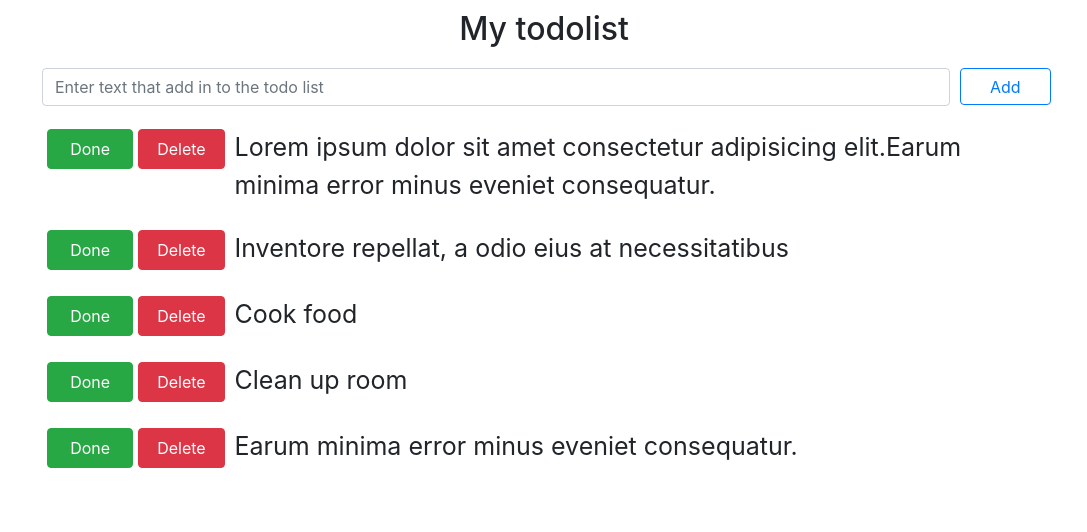
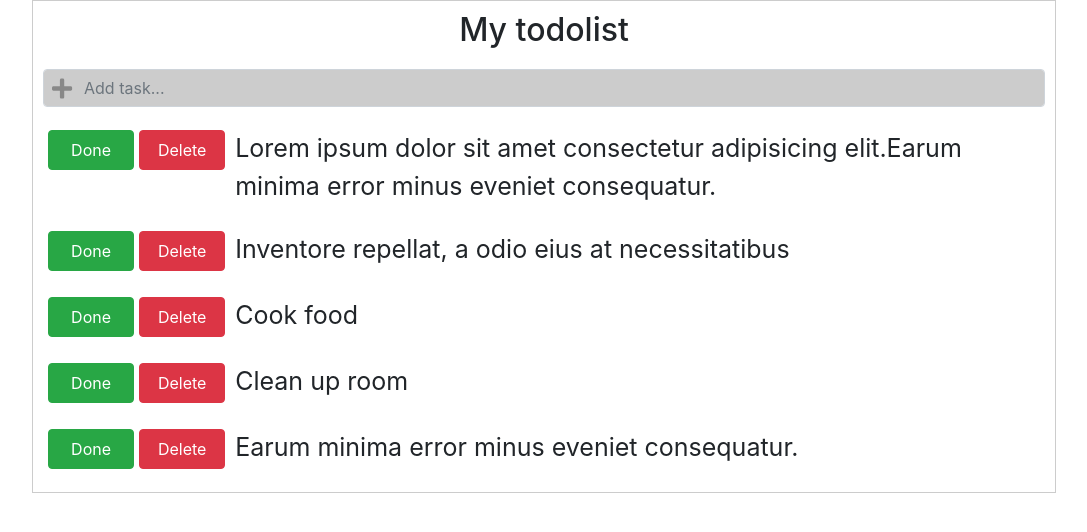
Before and after one commit to Akmatworld/todo-app, a Vue app: page / in a window 1280 px wide. Shown: the top 532 px of the page, without its empty margins (96-1183 px from the left). Built offline with nearby package versions, Linux system fonts and the light colour scheme.

Commit message:
Added fontawesome-free package and changed add input's add button

```diff
--- a/package.json
+++ b/package.json
@@ -16,6 +16,7 @@
     "vue-uuid": "^2.0.2"
   },
   "devDependencies": {
+    "@fortawesome/fontawesome-free": "^5.13.1",
     "@vue/cli-plugin-babel": "~4.4.0",
     "@vue/cli-plugin-eslint": "~4.4.0",
     "@vue/cli-plugin-unit-mocha": "~4.4.0",
--- a/src/App.vue
+++ b/src/App.vue
@@ -72,6 +72,7 @@ body {
 #app {
   width: 80%;
   margin: 0 auto;
+  border: 1px solid #ccc;
 }
 .todo-title {
   text-align: center;
--- a/src/components/AddTodo.vue
+++ b/src/components/AddTodo.vue
@@ -2,8 +2,10 @@
   <div>
     <h2 :class="{'hide-error': isError}" class="error">{{ errorText }}</h2>
     <div class="add-todo-item">
-      <input type="text" v-model="title" name="title" @keyup.esc="clean" @keyup.enter="addTodo" class="form-control add-input" placeholder="Enter text that add in to the todo list">
-      <b-button type="submit" variant="outline-primary" @click="addTodo" class="add-btn">Add</b-button>
+      <div @click="addTodo" class="con-icon">
+        <i class="fas fa-plus add-btn"></i>
+      </div>
+      <input type="text" v-model="title" name="title" @keyup.esc="clean" @keyup.enter="addTodo" class="form-control add-input" placeholder="Add task...">
     </div>
   </div>
 </template>
@@ -50,16 +52,21 @@ export default {
   margin: 0 0 20px;
   display: flex;
   justify-content:space-between;
+  position: relative;
 }
 .add-input {
   margin: 0 10px;
   display: inline-block;
   width: 100%;
+  background-color: #ccc;
+  padding: 0 0 0 40px;
 }
 .add-btn {
-  width: 100px;
-  margin-right: 5px;
-  height: 37px;
+  position: absolute;
+  top: 8px;
+  left: 19px;
+  font-size: 23px;
+  color: #888;
 }
 .error {
   color: red;
--- a/src/main.js
+++ b/src/main.js
@@ -1,6 +1,9 @@
 import Vue from 'vue'
 import App from './App.vue'
 import { BootstrapVue } from 'bootstrap-vue'
+
+import '@fortawesome/fontawesome-free/css/all.css'
+import '@fortawesome/fontawesome-free/js/all.js'
 
 Vue.use(BootstrapVue)
 Vue.config.productionTip = false
```
Also changed, not shown: 1 other file (tests, documents, lock files or other folders).
